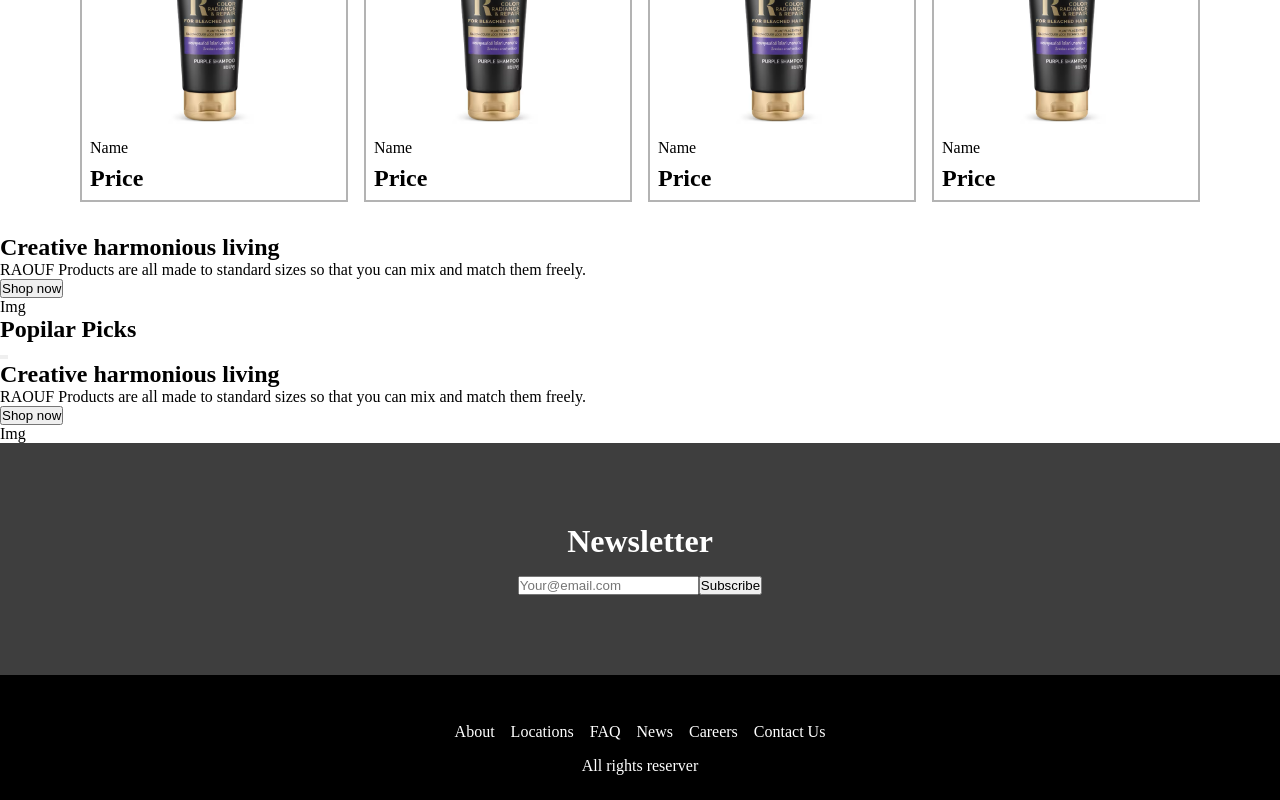
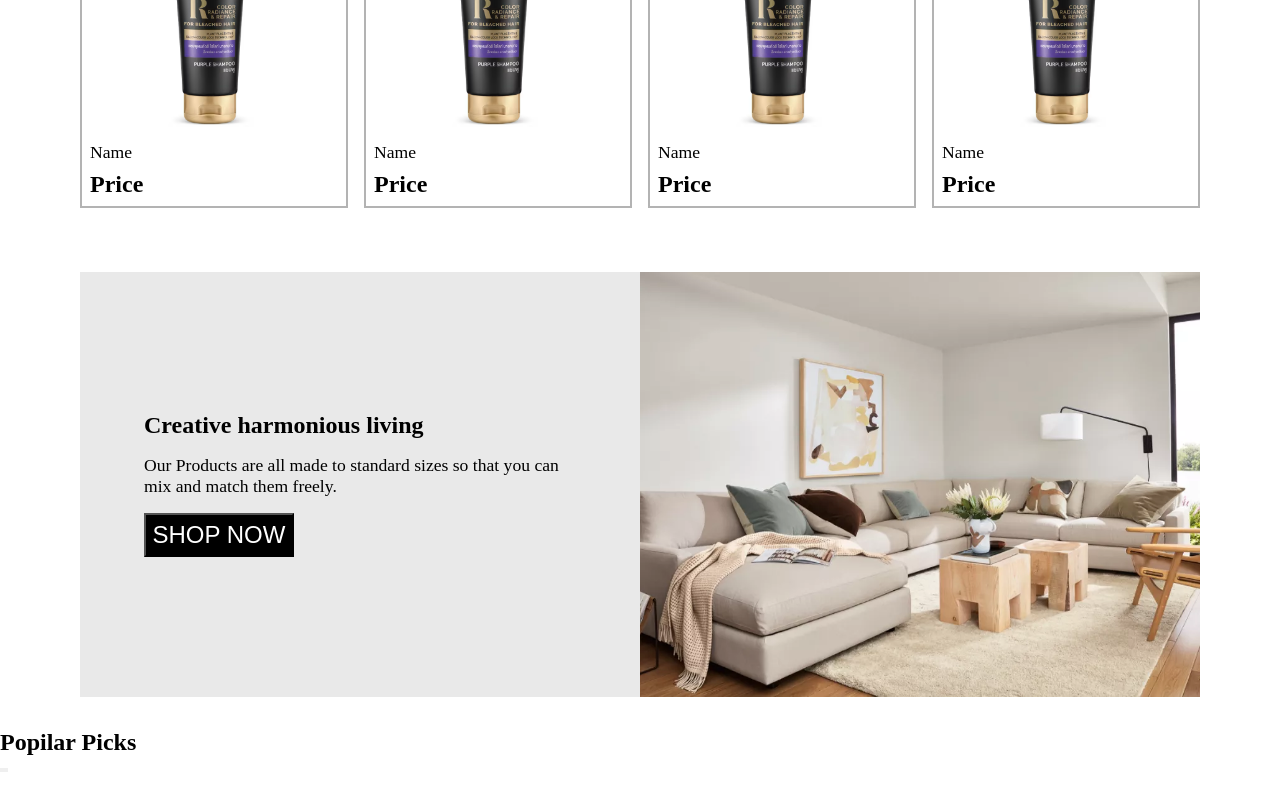
Before and after one commit to OnigiriKing/kumo-market, a React (Create React App) app: page / in a window 1280 px wide. Shown: the part 1360-2160 px from the top of the page. Built offline with nearby package versions, Linux system fonts and the light colour scheme.

Commit message:
Banner screen style complete

```diff
--- a/src/pages/homePage/components/Banner.jsx
+++ b/src/pages/homePage/components/Banner.jsx
@@ -1,32 +1,37 @@
+import { Link } from "react-router-dom";
+import testImg from "../../../img/test2.png"
+
 export default function Banner(reverse = false) {
-  const content = !reverse ? (
-    <div className="banner-screen">
+  const content = reverse ? (
+    <div id="banner-screen">
       <div className="banner-wrapper">
-        <div>
+        <div className="banner-text">
           <h2>Creative harmonious living</h2>
           <p>
-            RAOUF Products are all made to standard sizes so that you can mix
-            and match them freely.
+            Our Products are all made to standard sizes so that you can mix and
+            match them freely.
           </p>
-          <button>Shop now</button>
+          <Link to={"/123"}>
+            <button>Shop now</button>
+          </Link>
         </div>
-        <div>Img</div>
+        <img src={testImg} className="banner-image"></img>
       </div>
     </div>
   ) : (
-    <div>
-      <div className="banner-screen">
-        <div className="banner-wrapper">
-          <div>
-            <h2>Creative harmonious living</h2>
-            <p>
-              RAOUF Products are all made to standard sizes so that you can mix
-              and match them freely.
-            </p>
+    <div id="banner-screen">
+      <div className="banner-wrapper banner-reverse">
+        <div className="banner-text">
+          <h2>Creative harmonious living</h2>
+          <p>
+            Our Products are all made to standard sizes so that you can mix and
+            match them freely.
+          </p>
+          <Link to={"/123"}>
             <button>Shop now</button>
-          </div>
-          <div>Img</div>
+          </Link>
         </div>
+        <img src={testImg} className="banner-image"></img>
       </div>
     </div>
   );
--- a/src/styles/global/_settings.scss
+++ b/src/styles/global/_settings.scss
@@ -10,6 +10,10 @@ body {
   width: 100%;
   height: 100%;
   position: relative;
+
+  p {
+    font-size: 1.1rem;
+  }
 }
 
 a {
@@ -21,3 +25,4 @@ a {
 
 $maxWidth: 70rem;
 $baseMargin: 0 1rem;
+$basePadding: 2rem 0;
--- a/src/styles/homeStyle/_homeStyle.scss
+++ b/src/styles/homeStyle/_homeStyle.scss
@@ -13,7 +13,7 @@
 }
 
 .start-wrapper {
-  padding: 2rem 0;
+  padding: $basePadding;
   width: 100%;
   display: flex;
   align-items: center;
@@ -91,7 +91,7 @@
 .products-wrapper {
   width: 100%;
   max-width: $maxWidth;
-  padding: 2rem 0;
+  padding: $basePadding;
   margin: $baseMargin;
 
   h2 {
@@ -107,7 +107,7 @@
     a {
       display: flex;
       flex-direction: column;
-      gap: .5rem;
+      gap: 0.5rem;
       border: 2px solid #0000004c;
       transition: all 0.2s ease-in-out;
       padding: 0.5rem;
@@ -118,15 +118,67 @@
 
       img {
         width: 100%;
-        margin-bottom: .4rem;
+        margin-bottom: 0.4rem;
       }
 
       h3 {
         font-size: $mediumFont;
       }
-
     }
   }
 }
 
+//! Baner
+#banner-screen {
+  width: 100%;
+  display: flex;
+  justify-content: center;
+}
+
+.banner-wrapper {
+  width: 100%;
+  max-width: $maxWidth;
+  padding: $basePadding;
+  margin: $baseMargin;
+  display: flex;
+
+  .banner-text {
+    display: flex;
+    flex-direction: column;
+    justify-content: center;
+    padding: 0 4rem;
+    gap: 1rem;
+    position: relative;
+    background-color: #e9e9e9;
+
+    a {
+      width: fit-content;
+    }
+
+    button {
+      cursor: pointer;
+      padding: 0.4rem;
+      width: fit-content;
+      font-size: $mediumFont;
+      color: #ffff;
+      background-color: #000000;
+      border-color: #000000;
+      text-transform: uppercase;
+
+      &:hover {
+        color: #000000;
+        background-color: #ffff;
+      }
+    }
+  }
+
+  .banner-reverse {
+    flex-direction: column-reverse;
+  }
+
+  .banner-image {
+    width: 50%;
+  }
+}
+
 //! Trending now
```
Also changed, not shown: src/dist/style.css, src/img/test2.png (added), 1 other file (tests, documents, lock files or other folders).
